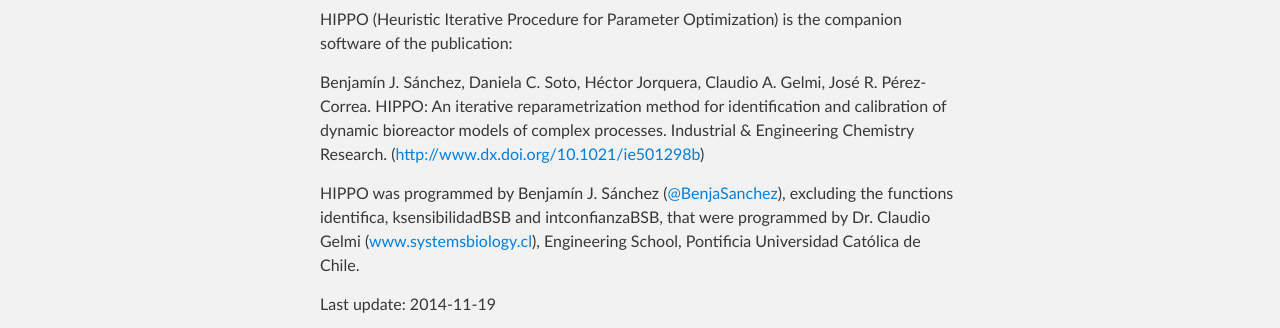
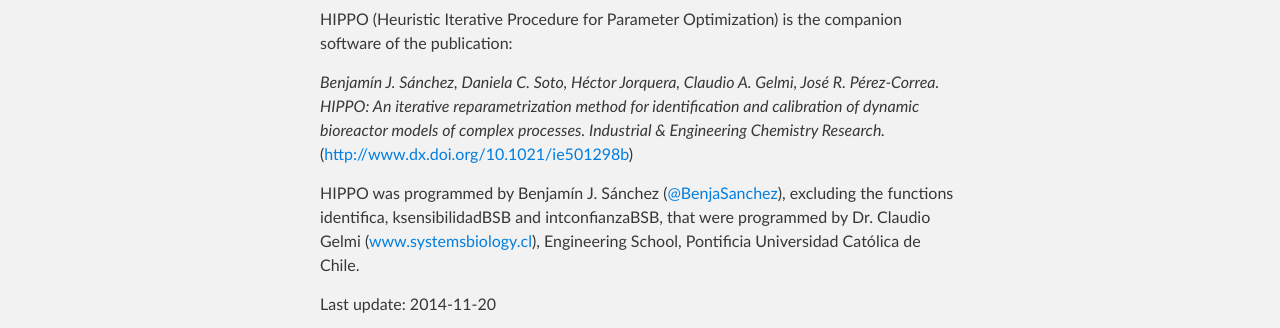
Before and after one commit to BenjaSanchez/HIPPO, a plain HTML site: page index.html in a window 1280 px wide. Shown: the part 357-685 px from the top of the page. Drawn offline with Linux system fonts and the light colour scheme.

Commit message:
Create gh-pages branch via GitHub

```diff
--- a/index.html
+++ b/index.html
@@ -36,11 +36,11 @@
 
 <p>HIPPO (Heuristic Iterative Procedure for Parameter Optimization) is the companion software of the publication:</p>
 
-<p>Benjamín J. Sánchez, Daniela C. Soto, Héctor Jorquera, Claudio A. Gelmi, José R. Pérez-Correa. HIPPO: An iterative reparametrization method for identification and calibration of dynamic bioreactor models of complex processes. Industrial &amp; Engineering Chemistry Research. (<a href="http://www.dx.doi.org/10.1021/ie501298b">http://www.dx.doi.org/10.1021/ie501298b</a>)</p>
+<p><em>Benjamín J. Sánchez, Daniela C. Soto, Héctor Jorquera, Claudio A. Gelmi, José R. Pérez-Correa. HIPPO: An iterative reparametrization method for identification and calibration of dynamic bioreactor models of complex processes. Industrial &amp; Engineering Chemistry Research.</em> (<a href="http://www.dx.doi.org/10.1021/ie501298b">http://www.dx.doi.org/10.1021/ie501298b</a>)</p>
 
 <p>HIPPO was programmed by Benjamín J. Sánchez (<a href="https://github.com/BenjaSanchez" class="user-mention">@BenjaSanchez</a>), excluding the functions identifica, ksensibilidadBSB and intconfianzaBSB, that were programmed by Dr. Claudio Gelmi (<a href="http://www.systemsbiology.cl">www.systemsbiology.cl</a>), Engineering School, Pontificia Universidad Católica de Chile.</p>
 
-<p>Last update: 2014-11-19</p>
+<p>Last update: 2014-11-20</p>
 
 <h2>
 <a id="required-software" class="anchor" href="#required-software" aria-hidden="true"><span class="octicon octicon-link"></span></a>Required Software:</h2>
```
Also changed, not shown: params.json (+1 -1 lines).
